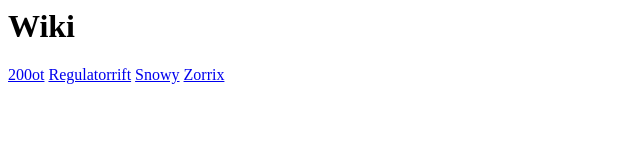
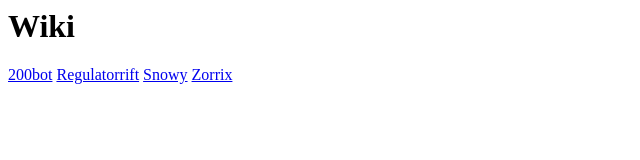
Before and after one commit to 200botalt/200botalt.github.io, a plain HTML site: page wiki.html in a window 1280 px wide. Shown: the full height of the page, 0-640 px from the left. Drawn offline with Linux system fonts and the light colour scheme.

Commit message:
Update wiki.html

```diff
--- a/wiki.html
+++ b/wiki.html
@@ -1,7 +1,7 @@
 <html>
 <body>
 <h1> Wiki </h1>
-<a href="https://200botalt.github.io/wiki/200bot">200ot</a>
+<a href="https://200botalt.github.io/wiki/200bot">200bot</a>
 <a href="https://200botalt.github.io/wiki/regulatorrift">Regulatorrift</a>
 <a href="https://200botalt.github.io/wiki/snowy">Snowy</a>
 <a href="https://200botalt.github.io/wiki/zorrix">Zorrix</a>
```
